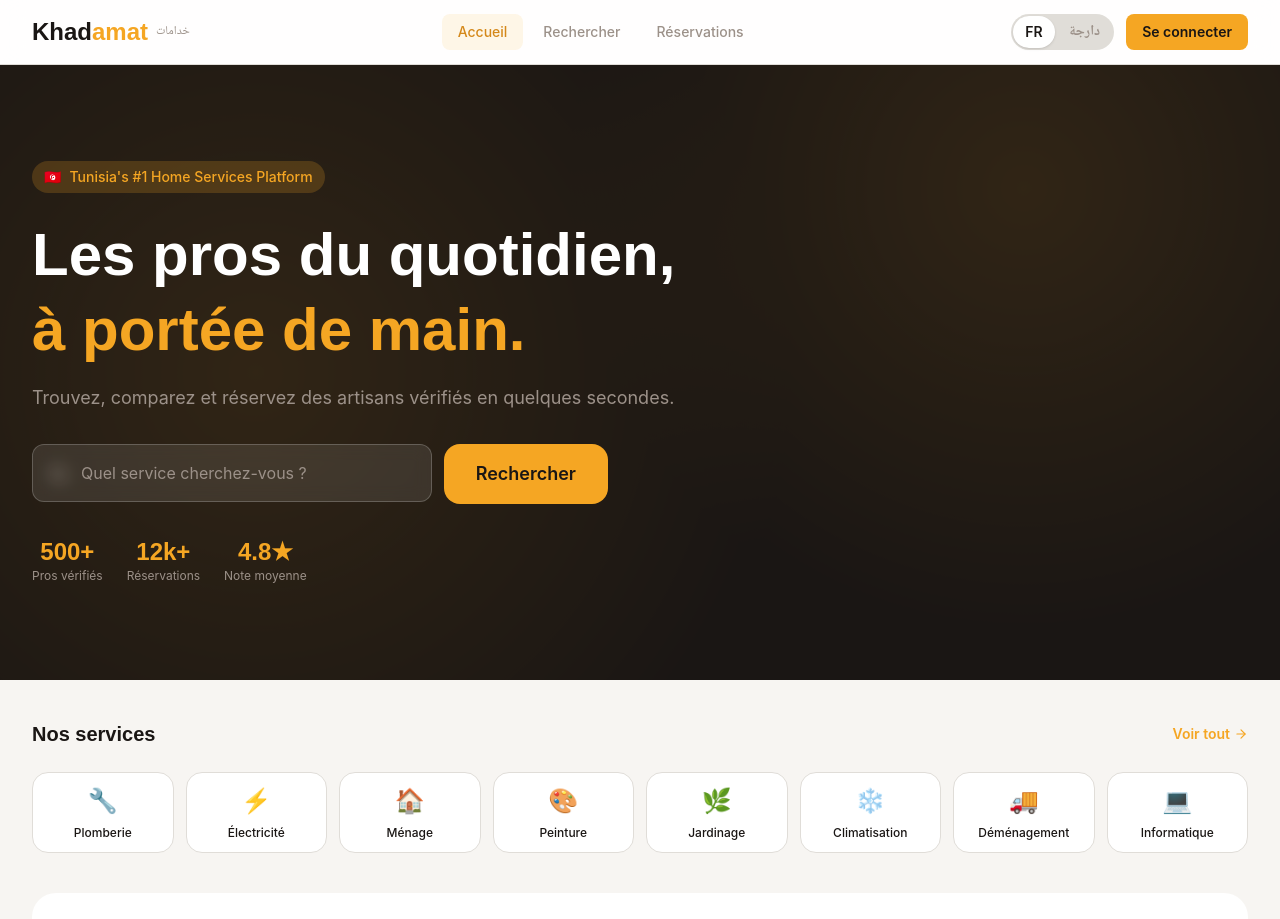
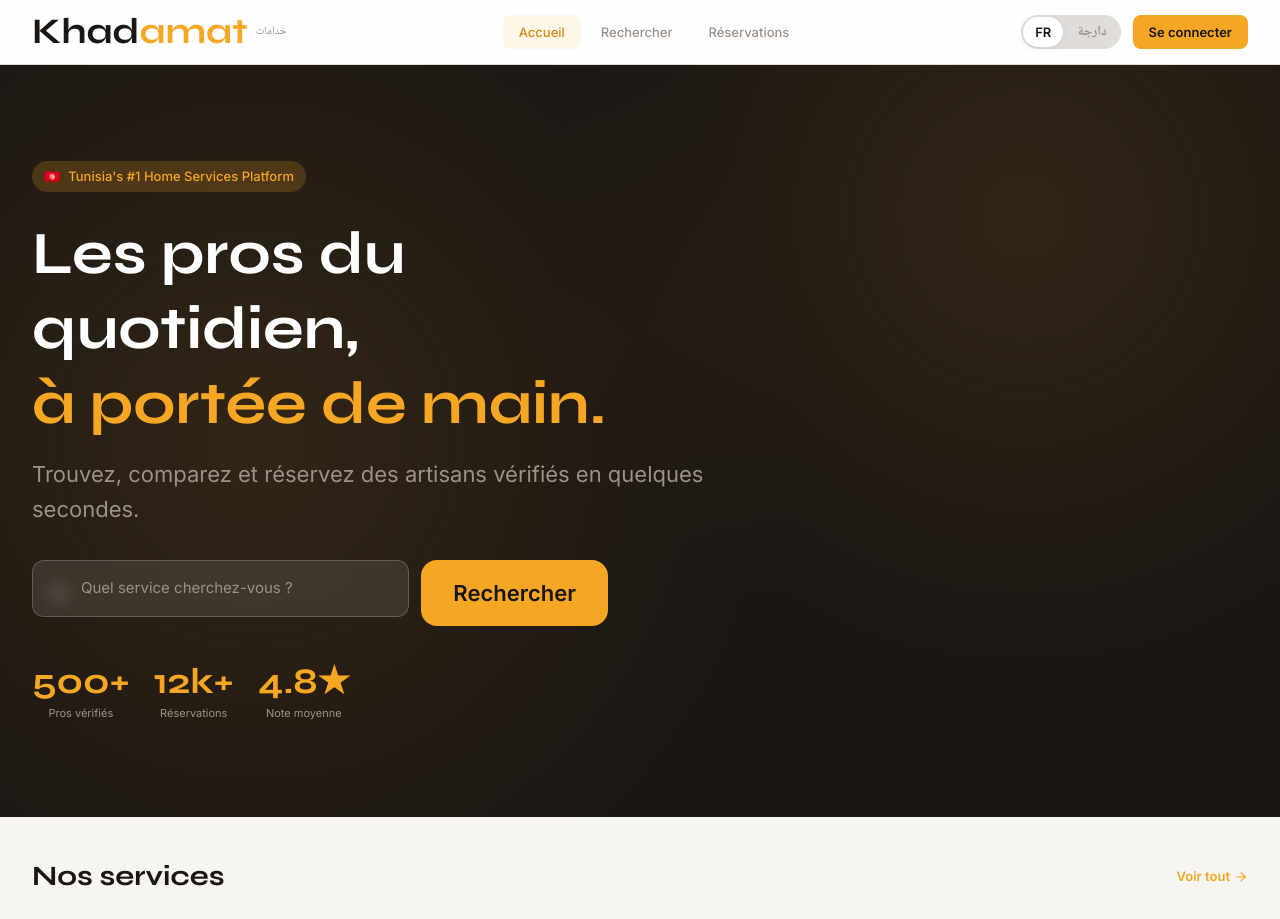
Before and after one commit to maiezmehdi/Khadmat, a Next.js app: page / in a window 1280 px wide. Shown: the top 919 px of the page. Built offline with nearby package versions, Linux system fonts and the light colour scheme.

Commit message:
fix: move Google Fonts @import before tailwindcss to eliminate CSS warning

```diff
--- a/app/globals.css
+++ b/app/globals.css
@@ -1,7 +1,8 @@
+@import url('https://fonts.googleapis.com/css2?family=Syne:wght@400;600;700;800&family=Inter:wght@300;400;500;600&family=Noto+Naskh+Arabic:wght@400;500;600;700&display=swap');
 @import "tailwindcss";
-@import url('https://fonts.googleapis.com/css2?family=Syne:wght@400;600;700;800&family=Inter:wght@300;400;500;600&family=Noto+Naskh+Arabic:wght@400;500;600;700&display=swap');
 
 :root {
+  /* Brand Colors */
   --color-saffron:      #F5A623;
   --color-saffron-deep: #D4881A;
   --color-ink:          #1A1614;
@@ -10,21 +11,39 @@
   --color-white:        #FFFFFF;
   --color-brick:        #E8472A;
   --color-success:      #27AE60;
+
+  /* Semantic */
   --color-bg:           var(--color-ash);
   --color-text:         var(--color-ink);
   --color-text-muted:   var(--color-stone);
   --color-border:       #E0DDD8;
   --color-primary:      var(--color-saffron);
   --color-danger:       var(--color-brick);
+
+  /* Typography */
   --font-display:       'Syne', sans-serif;
   --font-body:          'Inter', sans-serif;
   --font-arabic:        'Noto Naskh Arabic', serif;
+
+  --text-xs:    11px;
+  --text-sm:    13px;
+  --text-base:  15px;
+  --text-md:    17px;
+  --text-lg:    22px;
+  --text-xl:    28px;
+  --text-2xl:   36px;
+  --text-3xl:   48px;
+  --text-4xl:   64px;
+
+  /* Border Radius */
   --radius-sm:   8px;
   --radius-md:   12px;
   --radius-lg:   16px;
   --radius-xl:   20px;
   --radius-2xl:  24px;
   --radius-full: 9999px;
+
+  /* Shadows */
   --shadow-sm:  0 2px 8px rgba(0,0,0,0.06);
   --shadow-md:  0 4px 16px rgba(0,0,0,0.10);
   --shadow-lg:  0 8px 32px rgba(0,0,0,0.14);
@@ -42,28 +61,72 @@
   --font-display: 'Syne', sans-serif;
   --font-body: 'Inter', sans-serif;
   --font-arabic: 'Noto Naskh Arabic', serif;
+  --radius-sm: 8px;
+  --radius-md: 12px;
+  --radius-lg: 16px;
+  --radius-xl: 20px;
+  --radius-2xl: 24px;
+  --shadow-sm: 0 2px 8px rgba(0,0,0,0.06);
+  --shadow-md: 0 4px 16px rgba(0,0,0,0.10);
+  --shadow-lg: 0 8px 32px rgba(0,0,0,0.14);
 }
 
-* { box-sizing: border-box; }
+* {
+  box-sizing: border-box;
+}
 
 body {
   background: var(--color-ash);
   color: var(--color-ink);
   font-family: var(--font-body);
-  font-size: 15px;
+  font-size: var(--text-base);
   -webkit-font-smoothing: antialiased;
 }
 
-.font-arabic { font-family: var(--font-arabic); }
-.font-display { font-family: var(--font-display); }
+.font-arabic {
+  font-family: var(--font-arabic);
+}
 
-[dir="rtl"] { font-family: var(--font-arabic); }
+.font-display {
+  font-family: var(--font-display);
+}
 
-::-webkit-scrollbar { width: 6px; height: 6px; }
-::-webkit-scrollbar-track { background: var(--color-ash); }
-::-webkit-scrollbar-thumb { background: var(--color-border); border-radius: 9999px; }
+/* RTL Support */
+[dir="rtl"] {
+  font-family: var(--font-arabic);
+}
 
-html { scroll-behavior: smooth; }
+[dir="rtl"] .ltr-only {
+  display: none;
+}
 
-.scrollbar-hide { -ms-overflow-style: none; scrollbar-width: none; }
-.scrollbar-hide::-webkit-scrollbar { display: none; }
+[dir="ltr"] .rtl-only {
+  display: none;
+}
+
+/* Scrollbar */
+::-webkit-scrollbar {
+  width: 6px;
+  height: 6px;
+}
+::-webkit-scrollbar-track {
+  background: var(--color-ash);
+}
+::-webkit-scrollbar-thumb {
+  background: var(--color-border);
+  border-radius: var(--radius-full);
+}
+
+/* Smooth scroll */
+html {
+  scroll-behavior: smooth;
+}
+
+/* Hide scrollbar for horizontal scroll containers */
+.scrollbar-hide {
+  -ms-overflow-style: none;
+  scrollbar-width: none;
+}
+.scrollbar-hide::-webkit-scrollbar {
+  display: none;
+}
```
